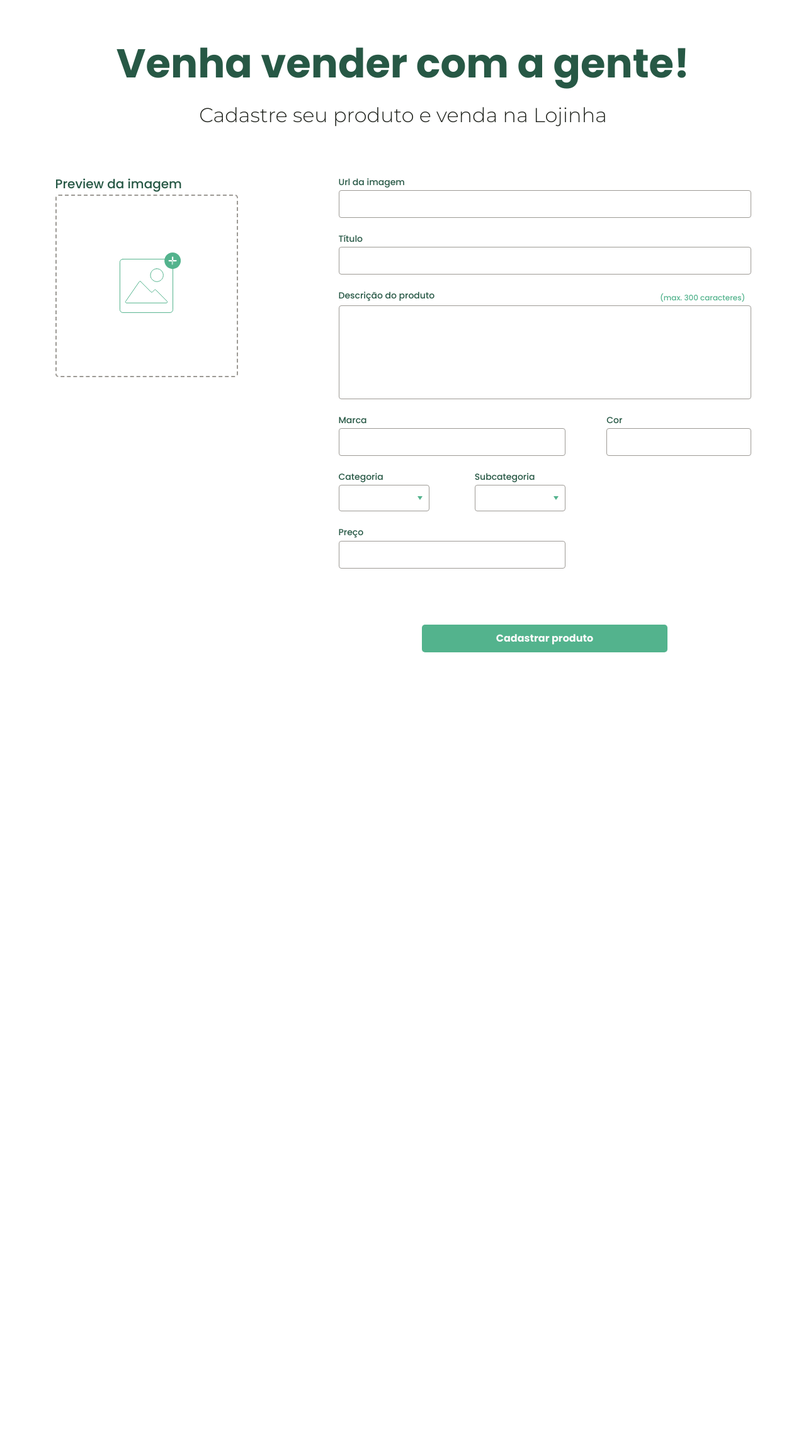
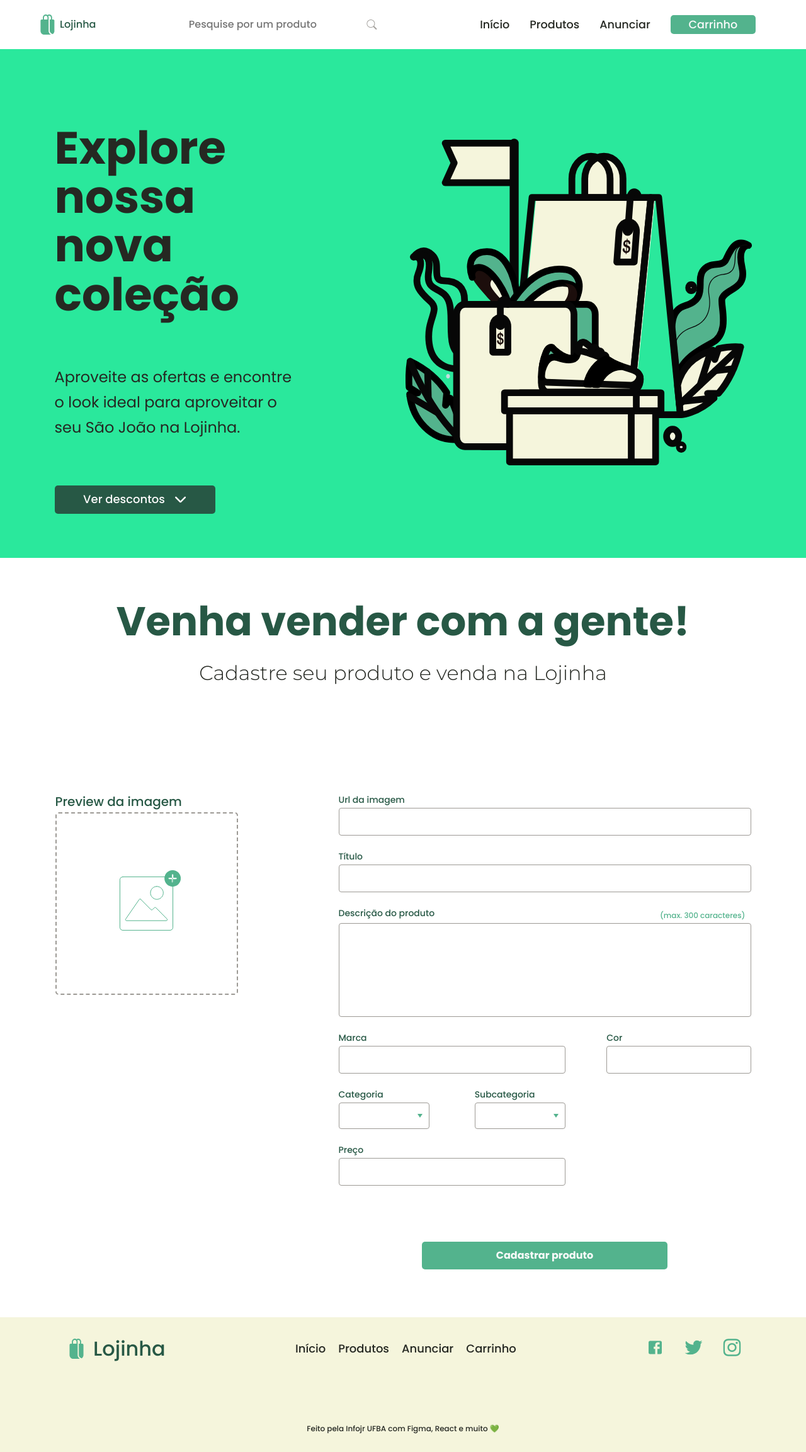
Before and after one commit to kaiocp/virtual-store, a React (Vite) app in the folder Front-End/: page / in a window 1280 px wide. Shown: the whole page at 63% size. Before the commit the page ends 1112 px from the top, so only its background shows below. Built offline with nearby package versions, Linux system fonts and the light colour scheme.

Commit message:
fix: spacing

```diff
--- a/Front-End/src/App.jsx
+++ b/Front-End/src/App.jsx
@@ -5,13 +5,12 @@ import Hero from './components/Hero/Hero';
 import Header from './components/Header/Header'
 
 function App() {
-  const [count, setCount] = useState(0)
   return (
     <div className="App">
-      {/* <Header /> */}
-      {/* <Hero /> */}
+      <Header />
+      <Hero />
       <Cadastro />
-      {/* <Footer /> */}
+      <Footer />
 
     </div>
   )
--- a/Front-End/src/components/Cadastro/cadastro.module.css
+++ b/Front-End/src/components/Cadastro/cadastro.module.css
@@ -223,6 +223,9 @@
 }
 
 @media screen and (min-width: 1024px) {
+    .cadastro {
+        row-gap: 10rem;
+    }
     .cadastro__form {
         flex-direction: row;
         max-width: 1105px;
--- a/Front-End/src/components/Footer/Footer.jsx
+++ b/Front-End/src/components/Footer/Footer.jsx
@@ -2,7 +2,6 @@ import iconeSacolaLojinha from './img/fluent_shopping-bag-20-filled.svg';
 import iconeFacebook from './img/facebook.svg';
 import iconeTwitter from './img/twitter.svg';
 import iconeInstagram from './img/instagram.svg';
-// import '../../reset.css';
 import styles from  './Footer.module.css';
 
 
--- a/Front-End/src/components/Hero/Hero.jsx
+++ b/Front-End/src/components/Hero/Hero.jsx
@@ -1,6 +1,5 @@
 import iconeSacolaCompras from './img/compras.svg';
 import iconeChevronDown from './img/chevron-down 1.svg';
-// import '../../reset.css';
 import styles from './Hero.module.css';
 
 export default function Hero() {
```
